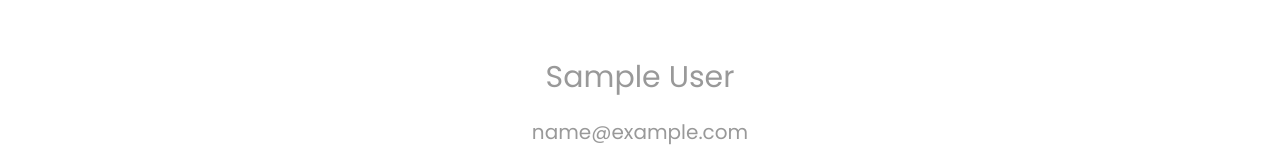
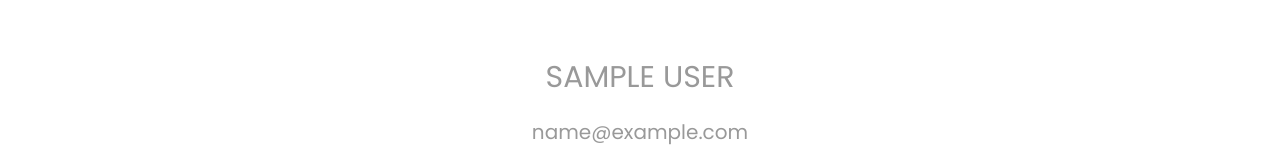
Before and after one commit to UtkarshVijayvergia/ShareConnect, a React (Create React App) app in the folder frontend/: page /about in a window 1280 px wide. Shown: the part 398-558 px from the top of the page. Built offline with nearby package versions, Linux system fonts and the light colour scheme; sample sign-in values are in the browser's storage.

Commit message:
user component UI bug fix

```diff
--- a/frontend/src/pages/profile/profileComponents/User.jsx
+++ b/frontend/src/pages/profile/profileComponents/User.jsx
@@ -5,12 +5,12 @@ import { Link } from 'react-router-dom'
 const User = (props) => {
     return (
         <div>
-            <div>
-                <p className='name text-decor'>{props.name}</p>
-                <p className='email text-decor'>{props.email}</p>
+            <div className='text-decor'>
+                <p className='name'>{props.name}</p>
+                <p className='email'>{props.email}</p>
             </div>
             <div className='btn btn-sm btn-success'>
-                <Link className='navigate' to="">Edit Profile Details</Link>
+                <Link className='navigate' to={`/user/${props.name}/${props._id}`}>Edit Profile Details</Link>
             </div>
         </div>
     )
--- a/frontend/src/pages/profile/profileComponents/user.css
+++ b/frontend/src/pages/profile/profileComponents/user.css
@@ -1,7 +1,7 @@
 .name{
     line-height: 0.5;
-    text-transform: capitalize;
     font-size: 30px;
+    text-transform:uppercase;
 }
 
 
```
